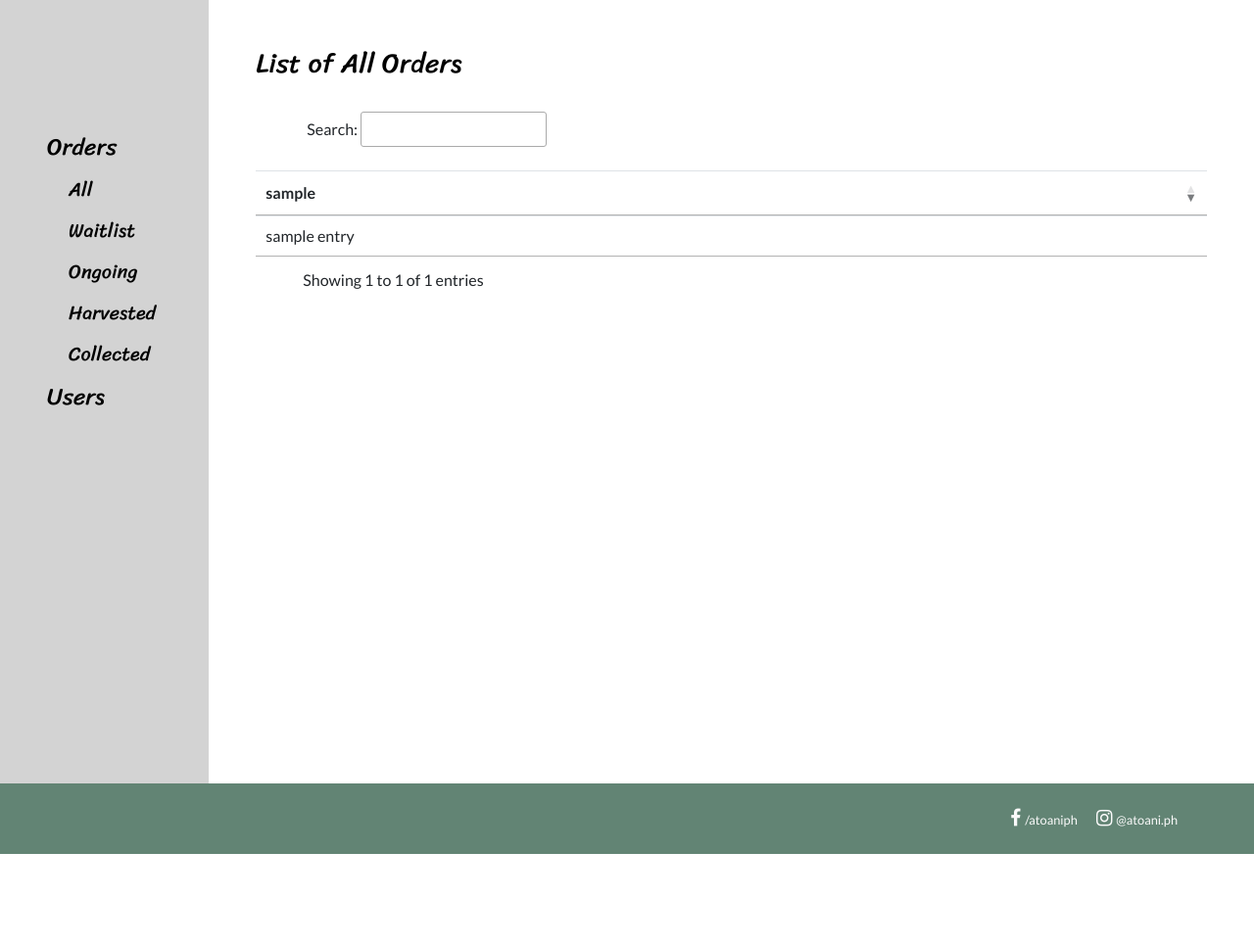
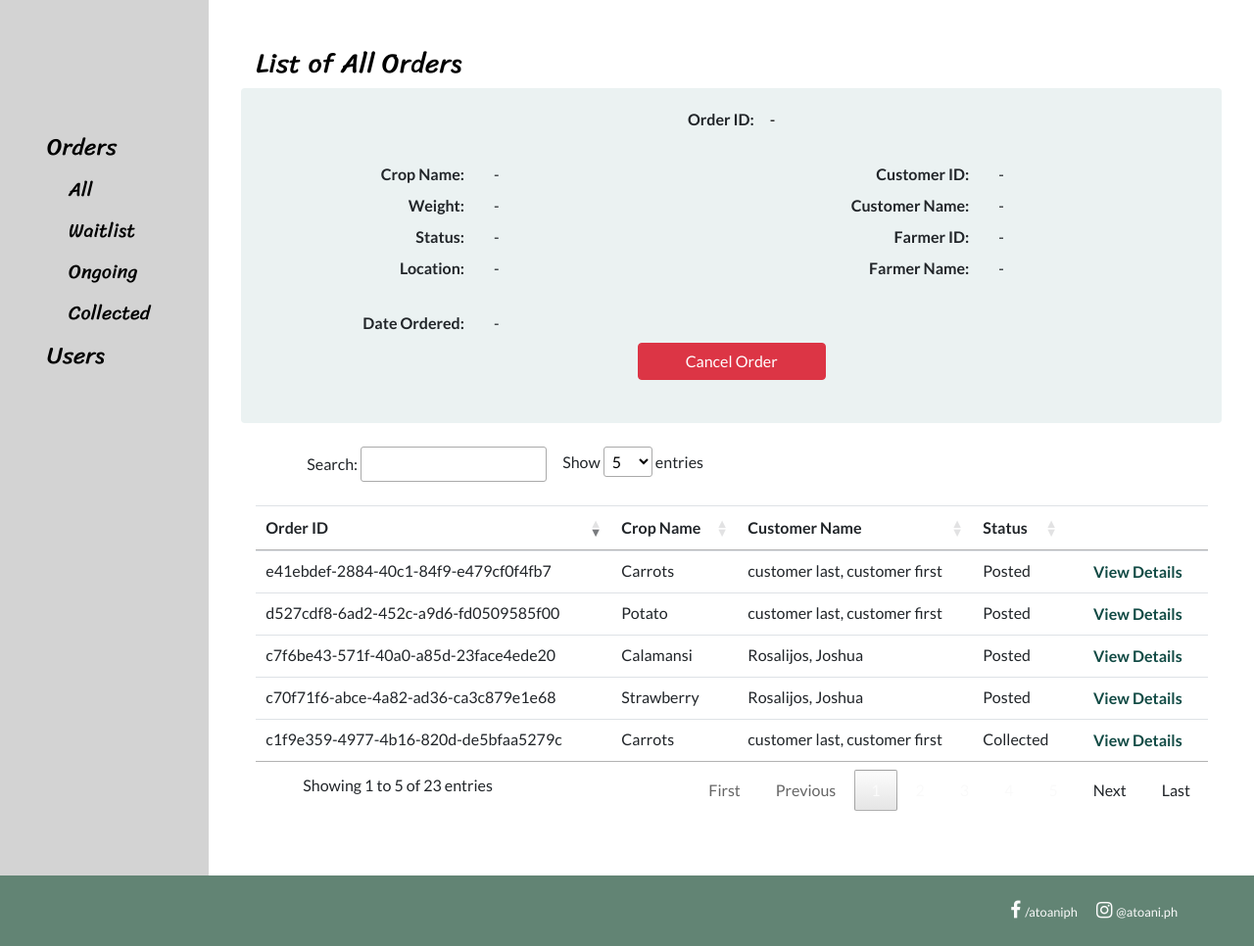
Before and after one commit to gwynncausing/atoani-icrop, a Django app: page /admin/orders/ in a window 1280 px wide. Shown: the part 72-1038 px from the top of the page at 98% size. Before the commit the page ends 944 px from the top, so only its background shows below. Run offline with Django 3.2, Linux system fonts and the light colour scheme; a user stored in the database is signed in; data comes from the database, SQL or seed files in the repository; both versions use the stored data as it was after the commit; style sheets or scripts are compiled from the project's sources; some libraries are stand-ins or nearby versions.

Commit message:
Add complete features for Admin Orders page

```diff
--- a/atoanisystem/custom_admin/urls.py
+++ b/atoanisystem/custom_admin/urls.py
@@ -8,4 +8,8 @@ urlpatterns = [
     path('', views.AdminOrdersView.as_view(), name="orders"),
     path('orders/', views.AdminOrdersView.as_view(), name="orders"),
     path('users/', views.AdminUsersView.as_view(), name="users"),
+    path('get-all-orders/', views.GetAllOrdersView.as_view(), name="get-all-orders"),
+    path('get-unapproved-orders/', views.GetWaitlistOrdersView.as_view(), name="get-unapproved-orders"),
+    path('get-ongoing-orders/', views.GetOngoingOrdersView.as_view(), name="get-ongoing-orders"),
+    path('get-collected-orders/', views.GetCollectedOrders.as_view(), name="get-collected-orders"),
 ]
--- a/atoanisystem/custom_admin/views.py
+++ b/atoanisystem/custom_admin/views.py
@@ -1,13 +1,12 @@
 from django.shortcuts import render
 from django.views.generic import View
+from django.http import JsonResponse
 from . import helperfunctions as hf
 
 class AdminOrdersView(View):
     def get(self,request):
         if request.user.is_authenticated:
             currentUser = request.user
-            print('awfwafawfwaf')
-            print(hf.get_all_order_pairs())
             if currentUser.is_staff:
                 return render(request, 'custom_admin/admin-orders.html')
             else:
@@ -25,3 +24,62 @@ class AdminUsersView(View):
                 return redirect('login_register:login')
         else:
             return redirect('login_register:login')
+
+class GetAllOrdersView(View):
+    def get(self,request):
+        if request.is_ajax():
+            #does not include deleted customer
+            orders = hf.get_all_orders()
+            #orders.extend(hf.get_all_order_pairs())
+            arr = orders
+            json = {'data':arr}
+            return JsonResponse(json)
+        return render(request, 'custom_admin/admin-orders.html')
+
+    def post(self,request):
+        if request.is_ajax():
+            json = {'status':hf.cancel_order(request.POST.get("order-id"))}
+            return JsonResponse(json)
+
+class GetWaitlistOrdersView(View):
+    def get(self,request):
+        if request.is_ajax():
+            #does not include deleted customer
+            orders = hf.get_all_orders()
+            #orders.extend(hf.get_all_order_pairs())
+            arr = hf.get_unapproved_orders(orders)
+            json = {'data':arr}
+            return JsonResponse(json)
+        return render(request, 'custom_admin/admin-orders.html')
+
+    def post(self,request):
+        if request.is_ajax():
+            json = {'status':hf.approve_order(request.POST.get("order-id"))}
+            return JsonResponse(json)
+
+class GetOngoingOrdersView(View):
+    def get(self,request):
+        if request.is_ajax():
+            #does not include deleted customer
+            orders = hf.get_all_orders()
+            #orders.extend(hf.get_all_order_pairs())
+            arr = hf.get_ongoing_orders(orders)
+            json = {'data':arr}
+            return JsonResponse(json)
+        return render(request, 'custom_admin/admin-orders.html')
+
+    def post(self,request):
+        if request.is_ajax():
+            json = {'status':hf.complete_order(request.POST.get("order-id"))}
+            return JsonResponse(json)
+
+class GetCollectedOrders(View):
+    def get(self,request):
+        if request.is_ajax():
+            #does not include deleted customer
+            orders = hf.get_all_orders()
+            #orders.extend(hf.get_all_order_pairs())
+            arr = hf.get_collected_orders(orders)
+            json = {'data':arr}
+            return JsonResponse(json)
+        return render(request, 'custom_admin/admin-orders.html')
--- a/atoanisystem/login_register/connectivefunctions.py
+++ b/atoanisystem/login_register/connectivefunctions.py
@@ -137,7 +137,6 @@ def display_farmer_table(df):
         return df
     else:
         df = df.sort_values('accepted_date',ascending=False).reset_index(drop=True).rename(columns={'status_y':'status'})
-        print(df)
         return df[['order_pair_id','accepted_date','name','weight','land_area_needed','location_id','harvested_date','status']].to_dict('records')
 
 # get customer's orders
@@ -299,7 +298,6 @@ def display_all_orders(df):
         return None
     else:
         df = df.sort_values('order_date',ascending=False).reset_index(drop=True)
-        print(df)
         return df[['customer_id','customer_names','order_id','order_date','location','crop_name','weight','status']].to_dict('records')
 
 def datatable_order_pairs():
--- a/atoanisystem/static/css/custom_admin/_body-custom-admin.scss
+++ b/atoanisystem/static/css/custom_admin/_body-custom-admin.scss
@@ -23,6 +23,27 @@ body{
         margin-top: 7.5rem;
     }
 }
+.orders{
+    .view-order {
+        background: $light-green;
+        .order-id{
+            color: black;
+        }
+
+    }
+    .view-order-btn {
+        background: none;
+        color: $main-color;
+        font-weight: bold;
+        &:hover{background-color: none;}
+        &:focus{
+            color: lightgreen;
+            background-color: none;
+            outline: none;
+        }
+    }
+}
+
 
 
 
--- a/atoanisystem/static/css/custom_admin/custom-admin.css
+++ b/atoanisystem/static/css/custom_admin/custom-admin.css
@@ -183,6 +183,30 @@ body {
 
 .sidebar .orders-title {
   margin-top: 7.5rem;
+}
+
+.orders .view-order {
+  background: #EBF2F2;
+}
+
+.orders .view-order .order-id {
+  color: black;
+}
+
+.orders .view-order-btn {
+  background: none;
+  color: #114a44;
+  font-weight: bold;
+}
+
+.orders .view-order-btn:hover {
+  background-color: none;
+}
+
+.orders .view-order-btn:focus {
+  color: lightgreen;
+  background-color: none;
+  outline: none;
 }
 
 .body-dashoard {
--- a/atoanisystem/static/js/custom-admin.js
+++ b/atoanisystem/static/js/custom-admin.js
@@ -1,18 +1,29 @@
-let data = null;
+let tableData = null;
+let csrf_token = null;
+let selectedOrderID = -1;
+
+function setCSRFToken(csrf){
+  csrf_token = csrf
+}
 
 //ajax urls
-const getTotalOrdersUrl = '/dashboard/get-customer-total-orders';
+const getAllOrdersURL = '/admin/get-all-orders/';
+const getUnapprovedOrdersURL = '/admin/get-unapproved-orders/';
+const getOngoingOrdersURL = '/admin/get-ongoing-orders/';
+const getCollectedOrdersURL = '/admin/get-collected-orders/';
 
 //data table settings
 const domPlacements = `<
                         <"d-flex float-left ml-5 mb-3 mt-4"
                             <"mr-3 ml-1"f>
+                            l
                         >
                         <"d-flex float-right ">
                         <t>
                         <"bottom"
                             <"d-inline"
                                 <"float-left mt-0 ml-5 mb-3 pb-3"i>
+                                <"float-right mt-1"p>
                             >
                         >
                       >`;
@@ -31,41 +42,175 @@ const ordersTableConfig = {
       [5, 10, 25, 50, 'All']
   ],
   dom: domPlacements,
-  // columnDefs: [
-  //   { orderable: false, "targets": -1 },
-  //   {
-  //     targets: -1,
-  //     data: null,
-  //     defaultContent: `<div class="button-container d-flex justify-content-center">
-  //                           <button type="button" class="btn-secondary mx-1 opbtn" data-target="#modal-customer-reserved" onclick="viewReservedOrders(this)">
-  //                               View Order
-  //                           </button>
-  //                           </div>`
-  //   }
-  // ]
-  //alternatively you can use the syntax-->>>  ajax: " url 'customer:customer_dashboard' ",
-  // ajax: {
-  //   url: getReservedOrdersUrl,
-  //   data: "data",
-  // },
-  // //matches the data to appropriate column
-  // columns: [
-  //   { "data": 'order_date' },
-  //   { "data": 'location_id'},
-  //   { "data": 'name' },
-  //   { "data": 'weight' },
-  //   { "data": 'status' }
-  // ],
-  // createdRow: function(row, data, dataIndex) {
-  //   $(row).attr('order-id', data.order_id);
-  // },
+  columnDefs: [
+    { orderable: false, "targets": -1 },
+    {
+      targets: 4,
+      data: null,
+      defaultContent: `<div class="button-container d-flex justify-content-center">
+                            <button type="button" class="view-order-btn outline-none border-0 bg-transparent mx-1 opbtn" onclick="viewOrder(this)">
+                                View Details
+                            </button>
+                            </div>`
+    }
+  ],
+  ajax: {
+    url: getAllOrdersURL,
+    data: "data",
+  },
+  //matches the data to appropriate column
+  columns: [
+    { "data": 'order_id' },
+    { "data": 'crop_name'},
+    { "data": 'customer_name' },
+    { "data": 'status' }
+  ],
+  createdRow: function(row, data, dataIndex) {
+    $(row).attr('order-id', data.order_id);
+    $(row).attr('order-status', data.status);
+  },
+  initComplete: function(){
+    tableData = ordersTable.ajax.json().data;
+  }
+};
 
-  // initComplete: function(){
-  //   resevered_data = reservedTable.ajax.json().data;
-  // }
-};
+function viewOrder(button){
+  selectedOrderID = button.parentNode.parentNode.parentNode.getAttribute("order-id");
+  selectedOrderStatus = button.parentNode.parentNode.parentNode.getAttribute("order-status");
+  let order = null;
+  for(let i = 0; i < tableData.length; i++){
+    if(tableData[i].order_id == selectedOrderID && tableData[i].status == selectedOrderStatus){
+      order = tableData[i];
+      break;
+    }
+  }
+  document.getElementById('order-id').innerHTML = String(order.order_id);
+  document.getElementById('crop-name').innerHTML = order.crop_name;
+  document.getElementById('customer-id').innerHTML = order.customer_id;
+  document.getElementById('weight').innerHTML = order.weight + " kg";
+  document.getElementById('customer-name').innerHTML = order.customer_name;
+  document.getElementById('location').innerHTML = order.location;
+  document.getElementById('farmer-id').innerHTML = order.farmer_id || "N/A";
+  document.getElementById('status').innerHTML = order.status;
+  document.getElementById('farmer-name').innerHTML = order.farmer_name || "N/A";
+  document.getElementById('date-ordered').innerHTML = String(order.order_date) || "N/A";
+  // document.getElementById('date-reserved').innerHTML = String(order.order_date)
+  // document.getElementById('date-collected').innerHTML = String(order.order_date)
+}
+
+function showElement(e){
+  e.style.display = "block";
+}
+
+function hideElement(e){
+  e.style.display = "none";
+}
+
+function resetViewOrder(){
+  selectedOrderID = -1;
+  document.getElementById('order-id').innerHTML = "-";
+  document.getElementById('crop-name').innerHTML = "-";
+  document.getElementById('customer-id').innerHTML = "-";
+  document.getElementById('weight').innerHTML = "-";
+  document.getElementById('customer-name').innerHTML = "-";
+  document.getElementById('location').innerHTML = "-";
+  document.getElementById('farmer-id').innerHTML = "-";
+  document.getElementById('status').innerHTML = "-";
+  document.getElementById('farmer-name').innerHTML = "-";
+  document.getElementById('date-ordered').innerHTML = "-";
+}
+
+function getDataFromServer(url){
+  ordersTable.ajax.url(url).load()
+}
+
+function processOrder(orderID,viewURL){
+  let formData = new FormData();//.append('action','add');
+  formData.append('order-id', orderID);
+  formData.append('csrfmiddlewaretoken',csrf_token);
+  $.ajax({
+    url: viewURL,
+    type: 'post',
+    //data to be passed to django view
+    data: formData,
+    contentType: false,
+    processData: false,
+    success: function (response) {
+      alert("Request processed successfully");
+      ordersTable.ajax.reload();
+      resetViewOrder();
+      selectedOrderID = -1;
+    },
+    error: function (response) {
+      alert("Something went wrong in the server");
+    }
+  });
+}
+
 let ordersTable = null;
-//Executing it all
-$(document).ready(function () {
+
+const allBtn = document.getElementById("allBtn");
+const waitlistBtn = document.getElementById("waitlistBtn");
+const ongoingBtn = document.getElementById("ongoingBtn");
+const collectedBtn = document.getElementById("collectedBtn");
+
+const cancelBtn = document.getElementById("cancelBtn");
+const approveBtn = document.getElementById("approveBtn");
+const collectBtn = document.getElementById("collectBtn");
+
+function initializeButtons(){
+  allBtn.addEventListener("click",e => {
+    resetViewOrder();
+    showElement(cancelBtn);
+    hideElement(approveBtn);
+    hideElement(collectBtn);
+    getDataFromServer(getAllOrdersURL);
+  });
+  waitlistBtn.addEventListener("click",e => {
+    resetViewOrder();
+    hideElement(cancelBtn);
+    showElement(approveBtn);
+    hideElement(collectBtn);
+    getDataFromServer(getUnapprovedOrdersURL);
+  });
+  ongoingBtn.addEventListener("click",e => {
+    resetViewOrder();
+    hideElement(cancelBtn);
+    hideElement(approveBtn);
+    showElement(collectBtn);
+    getDataFromServer(getOngoingOrdersURL);
+  });
+  collectedBtn.addEventListener("click",e => {
+    resetViewOrder();
+    hideElement(cancelBtn);
+    hideElement(approveBtn);
+    hideElement(collectBtn);
+    getDataFromServer(getCollectedOrdersURL);
+  });
+
+  cancelBtn.addEventListener("click", e => {
+    if (selectedOrderID != -1)
+      processOrder(selectedOrderID,getAllOrdersURL);
+    else
+      alert("Select an order first.");
+  });
+  approveBtn.addEventListener("click", e => {
+    if (selectedOrderID != -1)
+      processOrder(selectedOrderID,getUnapprovedOrdersURL);
+    else
+      alert("Select an order first.");
+  });
+  collectBtn.addEventListener("click", e => {
+    if (selectedOrderID != -1)
+      processOrder(selectedOrderID,getOngoingOrdersURL);
+    else
+      alert("Select an order first.");
+  });
+}
+
+function initialize(){
   ordersTable = $('.orders-table').DataTable(ordersTableConfig);
-});
+  hideElement(approveBtn);
+  hideElement(collectBtn);
+  initializeButtons();
+}
--- a/atoanisystem/templates/custom_admin/admin-orders.html
+++ b/atoanisystem/templates/custom_admin/admin-orders.html
@@ -8,32 +8,83 @@
     <link rel="stylesheet" type="text/css" href="https://cdn.datatables.net/v/bs4/dt-1.10.22/datatables.min.css"/>
 {% endblock tags %}
 {% block content %}
-<div class="container-fluid h-100">
+<div class="container-fluid">
   <div class="row h-100">
     <div class="col-2 sidebar d-flex column-vertical py-3 p-0">
       <h4 class="orders-title float-left pl-5">Orders</h4>
       <button id="allBtn" type="button" class="sidebar-nav border-0"><h5 class="tab mt-2 float-left">All</h5></button>
       <button id="waitlistBtn" type="button" class="sidebar-nav border-0"><h5 class="tab mt-2 float-left">Waitlist</h5></button>
       <button id="ongoingBtn" type="button" class="sidebar-nav border-0"><h5 class="tab mt-2 float-left">Ongoing</h5></button>
-      <button id="harvestedBtn" type="button" class="sidebar-nav border-0"><h5 class="tab mt-2 float-left">Harvested</h5></button>
+      <!-- <button id="harvestedBtn" type="button" class="sidebar-nav border-0"><h5 class="tab mt-2 float-left">Harvested</h5></button> -->
       <button id="collectedBtn" type="button" class="sidebar-nav border-0"><h5 class="tab mt-2 float-left">Collected</h5></button>
       <a href="#"><h4 class="mt-2 float-left pl-5">Users</h4></a>
       <!-- <h4 class="orders-title float-left pl-5">Admin</h4> -->
     </div>
-    <div class="col-10 p-5">
+    <div class="col-10 p-5 orders">
       <h3 id="order-header">List of All Orders</h3>
+      <div class="row">
+        <div class="view-order ol-12 pt-3 pb-3 rounded ">
+          <div class="row">
+            <div class="label col-12 text-center pt-1 pb-1 mb-4"><b class="mr-3">Order ID:</b><span class="order-id" id="order-id">-</span></div>
+
+            <div class="label col-3 text-right pt-1 pb-1"><b>Crop Name:</b></div>
+            <div class="col-3 pt-1 pb-1" id="crop-name">-</div>
+            <div class="label col-3 text-right pt-1 pb-1"><b>Customer ID:</b></div>
+            <div class="col-3 pt-1 pb-1" id="customer-id">-</div>
+
+            <div class="label col-3 text-right pt-1 pb-1"><b>Weight:</b></div>
+            <div class="col-3 pt-1 pb-1" id="weight">-</div>
+            <div class="label col-3 text-right pt-1 pb-1"><b>Customer Name:</b></div>
+            <div class="col-3 pt-1 pb-1" id="customer-name">-</div>
+
+            <div class="label col-3 text-right pt-1 pb-1"><b>Status:</b></div>
+            <div class="col-3 pt-1 pb-1" id="status">-</div>
+            <div class="label col-3 text-right pt-1 pb-1"><b>Farmer ID:</b></div>
+            <div class="col-3 pt-1 pb-1" id="farmer-id">-</div>
+
+
+            <div class="label col-3 text-right pt-1 pb-1"><b>Location:</b></div>
+            <div class="col-3 pt-1 pb-1" id="location">-</div>
+            <div class="label col-3 text-right pt-1 pb-1"><b>Farmer Name:</b></div>
+            <div class="col-3 pt-1 pb-1" id="farmer-name">-</div>
+
+            <div class="label col-3 text-right pt-1 pb-1 mt-4"><b>Date Ordered:</b></div>
+            <div class="col-3 pt-1 pb-1 mt-4" id="date-ordered">-</div>
+            <div class="label col-3 text-right pt-1 pb-1"></div>
+            <div class="col-3 pt-1 pb-1"></div>
+
+            <!-- <div class="label col-3 text-right pt-1 pb-1"><b>Date Reserved:</b></div>
+            <div class="col-3 pt-1 pb-1" id="date-reserved">-</div>
+            <div class="label col-3 text-right pt-1 pb-1"></div>
+            <div class="col-3 pt-1 pb-1"></div>
+
+            <div class="label col-3 text-right pt-1 pb-1"><b>Date Collected:</b></div>
+            <div class="col-3 pt-1 pb-1" id="date-collected">-</div>
+            <div class="label col-3 text-right pt-1 pb-1"></div>
+            <div class="col-3 pt-1 pb-1"></div> -->
+            <div class="label col-12 text-center justify-content-center pt-1 pb-1 mb-4">
+              <button id="cancelBtn" type="button m-0" class="btn btn-danger px-5 mx-auto">Cancel Order</button>
+              <button id="approveBtn" type="button m-0" class="btn btn-info px-5 mx-auto">Approve Order</button>
+              <button id="collectBtn" type="button m-0" class="btn btn-success px-5 mx-auto">Mark as Collected</button>
+            </div>
+          </div>
+        </div>
+        <div class="col-12">
           <table class="table orders-table mx-auto">
             <thead>
               <tr>
-            <th>sample</th>
+                <th>Order ID</th>
+                <th>Crop Name</th>
+                <th>Customer Name</th>
+                <th>Status</th>
+                <th></th>
               </tr>
             </thead>
             <tbody>
-          <tr>
-            <td>sample entry</td>
-          </tr>
             </tbody>
           </table>
+        </div>
+      </div>
     </div>
   </div>
 </div>
@@ -44,6 +95,9 @@
 <!-- Admin JS -->
 <script src="{% static '/js/custom-admin.js' %}"></script>
 <script>
-
+  $(document).ready(function () {
+    initialize();
+    setCSRFToken("{{csrf_token}}")
+  });
 </script>
 {% endblock scripts %}
```
Also changed, not shown: atoanisystem/custom_admin/helperfunctions.py (+21 -0 lines), atoanisystem/db.sqlite3, 1 other file. Lines whose indentation alone changed are shown as unchanged.
